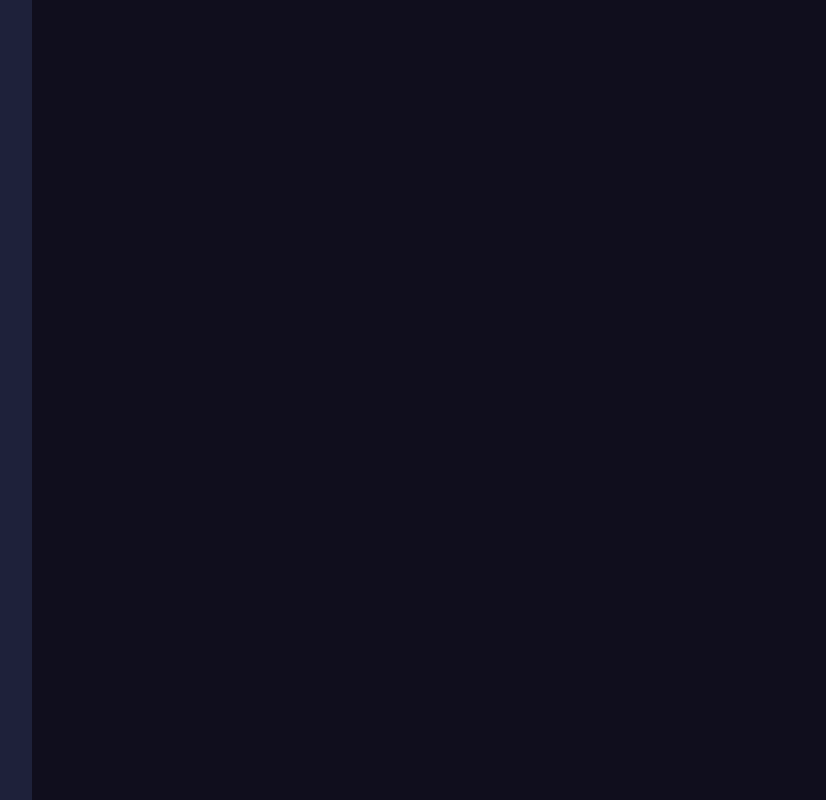
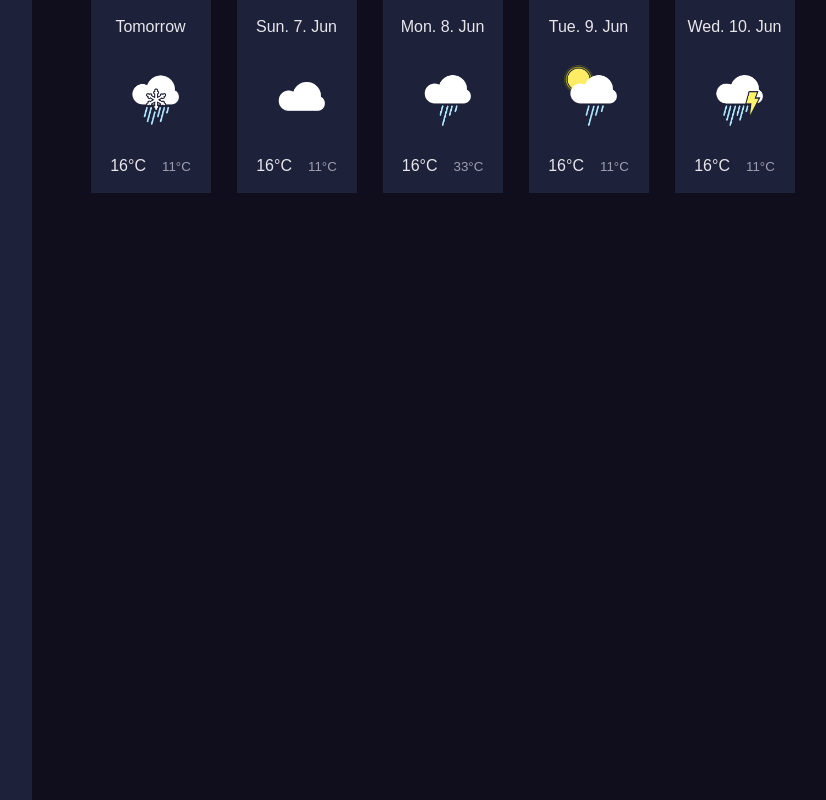
Before and after one commit to Ajdevise/weather, an Angular app: page / in a window 1280 px wide. Shown: the whole page, without its empty margins (427-1253 px from the left). Built offline with nearby package versions, Linux system fonts and the light colour scheme.

Commit message:
added html and css

```diff
--- a/src/app/app.component.html
+++ b/src/app/app.component.html
@@ -2,5 +2,48 @@
 
 </div>
 <div class="right">
+    <section aria-labelledby="title" class="container grid-auto-120">
+        <span id="title" hidden>5 day forecast</span>
 
+        <article class="card">
+            <h3 class="card__heading">Tomorrow</h3>
+            <img src="../assets/images/Sleet.png" alt="HeavyCloud" class="card__img card__separator">
+            <div class="card__temp">
+                <strong class="card__temp--primary">16&#176;C</strong>
+                <small class="card__temp--secondary u-ml-sm">11&#176;C</small>
+            </div>
+        </article>
+        <article class="card">
+            <h3 class="card__heading">Sun. 7. Jun</h3>
+            <img src="../assets/images/HeavyCloud.png" alt="HeavyCloud" class="card__img card__separator">
+            <div class="card__temp">
+                <strong class="card__temp--primary">16&#176;C</strong>
+                <small class="card__temp--secondary u-ml-sm">11&#176;C</small>
+            </div>
+        </article>
+        <article class="card">
+            <h3 class="card__heading">Mon. 8. Jun</h3>
+            <img src="../assets/images/LightRain.png" alt="HeavyCloud" class="card__img card__separator">
+            <div class="card__temp">
+                <strong class="card__temp--primary">16&#176;C</strong>
+                <small class="card__temp--secondary u-ml-sm">33&#176;C</small>
+            </div>
+        </article>
+        <article class="card">
+            <h3 class="card__heading">Tue. 9. Jun</h3>
+            <img src="../assets/images/Shower.png" alt="HeavyCloud" class="card__img card__separator">
+            <div class="card__temp">
+                <strong class="card__temp--primary">16&#176;C</strong>
+                <small class="card__temp--secondary u-ml-sm">11&#176;C</small>
+            </div>
+        </article>
+        <article class="card">
+            <h3 class="card__heading">Wed. 10. Jun</h3>
+            <img src="../assets/images/Thunderstorm.png" alt="HeavyCloud" class="card__img card__separator">
+            <div class="card__temp">
+                <strong class="card__temp--primary">16&#176;C</strong>
+                <small class="card__temp--secondary u-ml-sm">11&#176;C</small>
+            </div>
+        </article>
+    </section>
 </div>
--- a/src/app/app.component.scss
+++ b/src/app/app.component.scss
@@ -1,11 +1,21 @@
 :host {
     display: flex;
+}
+
+.right {
+    flex: 1;
 }
 
 .left {
     background-color: var(--aside-blue);
     width: min(28.6875rem, 37vw);
     min-height: 100vh;
+}
+
+.grid-auto-120 {
+    display: grid;
+    grid-template-columns: repeat(auto-fit, minmax(7.5rem, 1fr));
+    gap: 1.625rem;
 }
 
 @media screen and (max-width: 900px) {
--- a/src/style/_global.scss
+++ b/src/style/_global.scss
@@ -8,6 +8,7 @@
 
 html {
     font-family: Poppins, sans-serif;
+    color: var(--clr-text-1);
 }
 
 body {
--- a/src/style/_utils.scss
+++ b/src/style/_utils.scss
@@ -0,0 +1,11 @@
+.container {
+    max-width: 48rem;
+    width: 100%;
+    padding-left: 2rem;
+    padding-right: 2rem;
+    margin: 0 auto;
+}
+
+.u-ml-sm {
+    margin-left: 1rem;
+}
--- /dev/null
+++ b/src/style/components/_card.scss
@@ -0,0 +1,41 @@
+.card {
+    display: grid;
+    background-color: var(--aside-blue);
+    text-align: center;
+    padding-top: 1.125rem;
+    padding-bottom: 1.125rem;
+
+    &__heading {
+        text-transform: capitalize;
+        font-weight: 500;
+        font-size: 1rem;
+    }
+
+    &__img {
+        display: block;
+        width: 3.5rem;
+        margin: 0 auto;
+    }
+
+    &__separator {
+        margin-top: 1.6rem;
+        margin-bottom: 1.9375rem;
+    }
+
+    &__temp {
+        align-self: end;
+
+        &--primary,
+        &--secondary {
+            font-weight: 400;
+        }
+
+        &--primary {
+            color: var(--clr-text-1);
+        }
+
+        &--secondary {
+            color: var(--clr-text-2);
+        }
+    }
+}
--- a/src/styles.scss
+++ b/src/styles.scss
@@ -2,3 +2,4 @@
 @import "./style/variables";
 @import "./style/global";
 @import "./style/utils";
+@import "./style/components/card";
```
